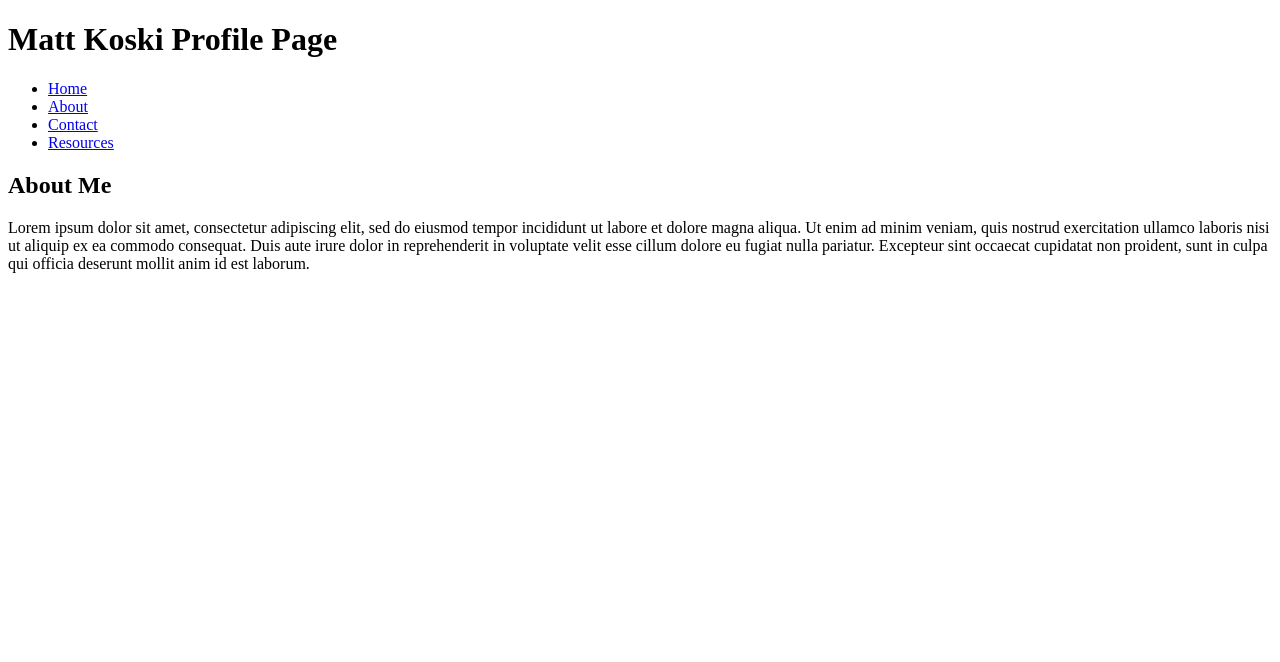
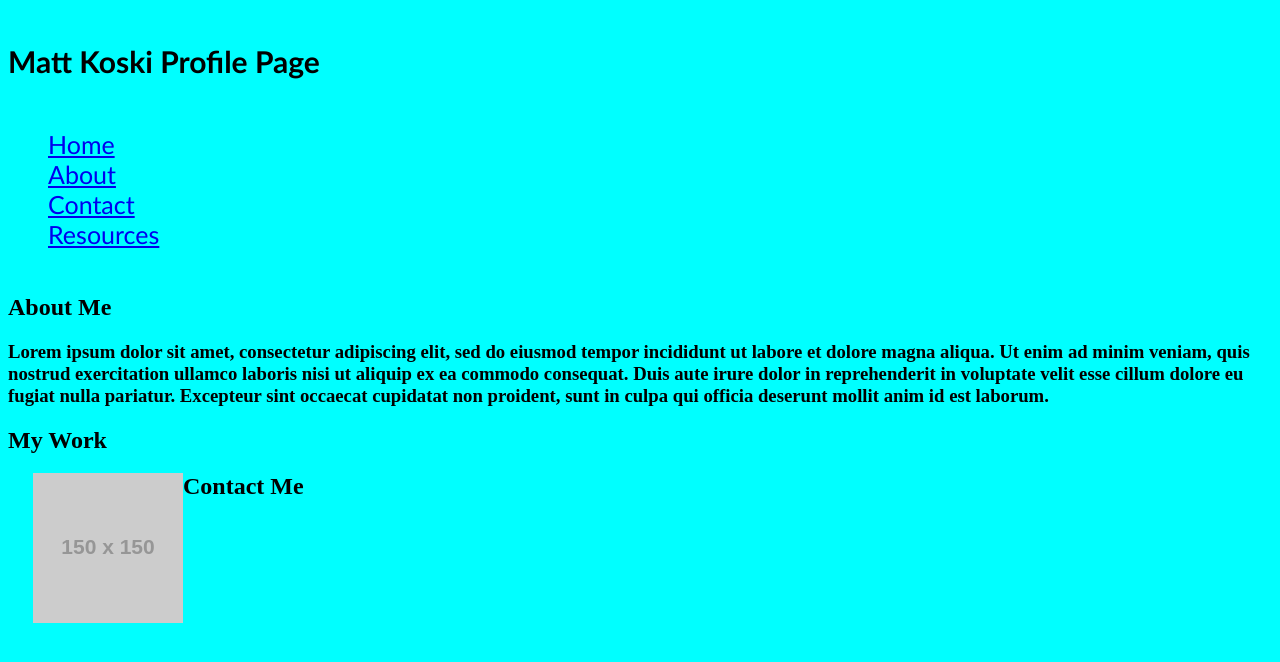
Before and after one commit to mjkekai/Homework02, a plain HTML site: page index.html in a window 1280 px wide. Drawn offline with Linux system fonts and the light colour scheme; placeholder pictures from the web are drawn by us.

Commit message:
updates to css and html

```diff
--- a/index.html
+++ b/index.html
@@ -8,16 +8,18 @@
 </head>
 
 <body>
- <header>
+    <section class="header">
+
      <h1> Matt Koski Profile Page </h1>
-    <nav>
+
+
         <ul>
           <li><a href="#">Home</a></li>
           <li><a href="#aboutme">About</a></li>
           <li><a href="#">Contact</a></li>
           <li><a href="#">Resources</a></li>
         </ul>
-      </nav>
+    </section>
 
  </header>
 
@@ -27,14 +29,19 @@
 <h2 id="aboutme">
     About Me
 </h2>
-<article>
+<h3>
+<section>
     <p>
         Lorem ipsum dolor sit amet, consectetur adipiscing elit, sed do eiusmod tempor incididunt ut labore et dolore magna aliqua. Ut enim ad minim veniam, quis nostrud exercitation ullamco laboris nisi ut aliquip ex ea commodo consequat. Duis aute irure dolor in reprehenderit in voluptate velit esse cillum dolore eu fugiat nulla pariatur. Excepteur sint occaecat cupidatat non proident, sunt in culpa qui officia deserunt mollit anim id est laborum.
 </p>
+</section>
+</h3>
 
-</article>
+<h2> My Work </h2>
 
-</section>
+<img src=https://via.placeholder.com/150 class="mywork" alt="placeholer image">
+
+<h2>Contact Me </h2>
 
 
 </main>
--- a/style.css
+++ b/style.css
@@ -0,0 +1,29 @@
+body {
+    background-color: aqua;
+}
+
+.header {
+padding-top: 10px;
+margin-right: 15px;
+font-family: 'Gill Sans', 'Gill Sans MT', Calibri, 'Trebuchet MS', sans-serif;
+font-size: 20px;
+display: inline-block;
+margin-right: 50px;
+
+}
+
+.header ul {
+display:inline-block;
+font-size: 25px;
+list-style-type: none;
+}
+.header seciton ul {
+display: inline-block;
+margin-left: 20px;
+}
+
+.mywork {
+float: left;
+margin-left: 25px;
+
+}
```
Also changed, not shown: Assets/style.css (deleted), 1 other file.
